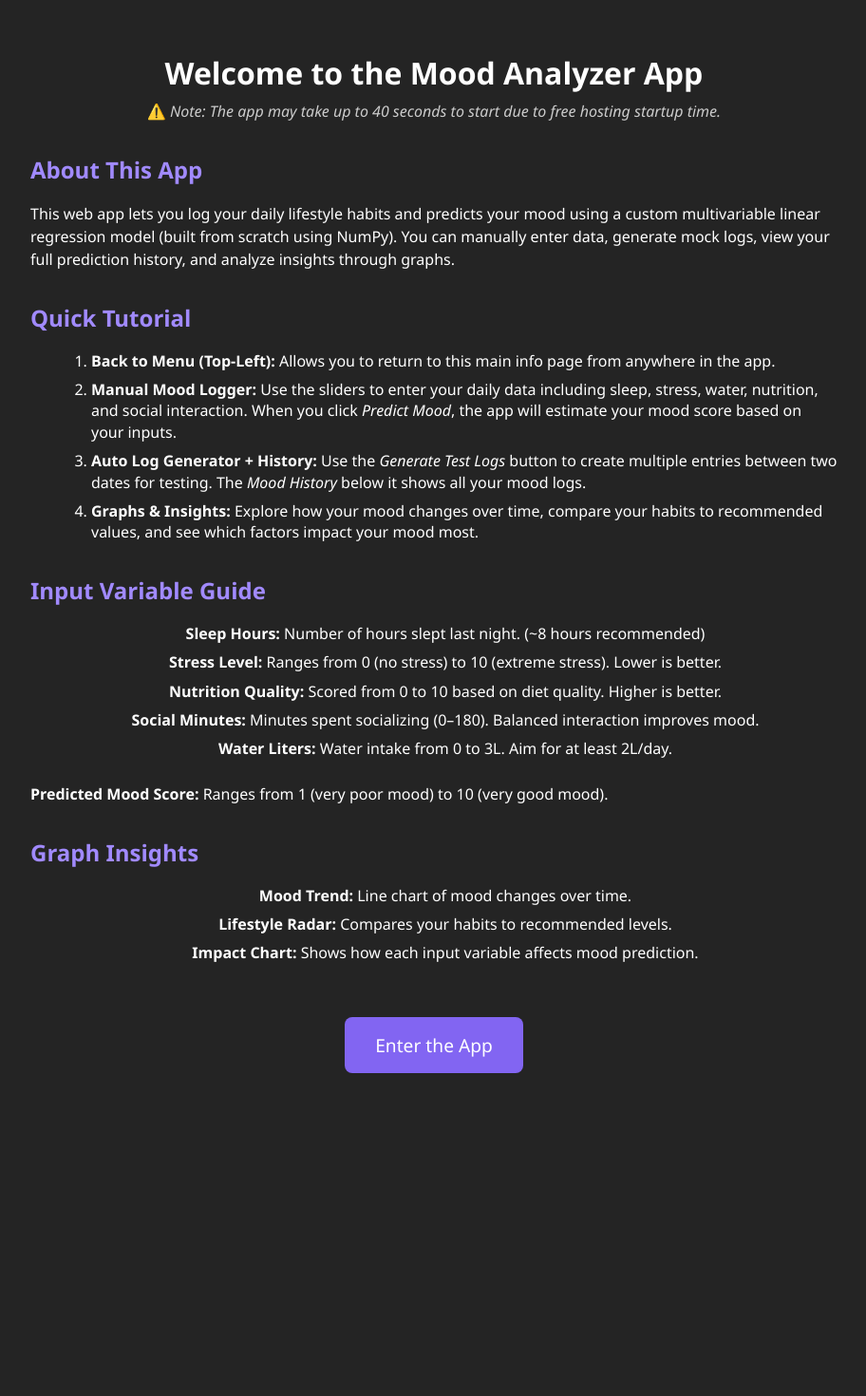
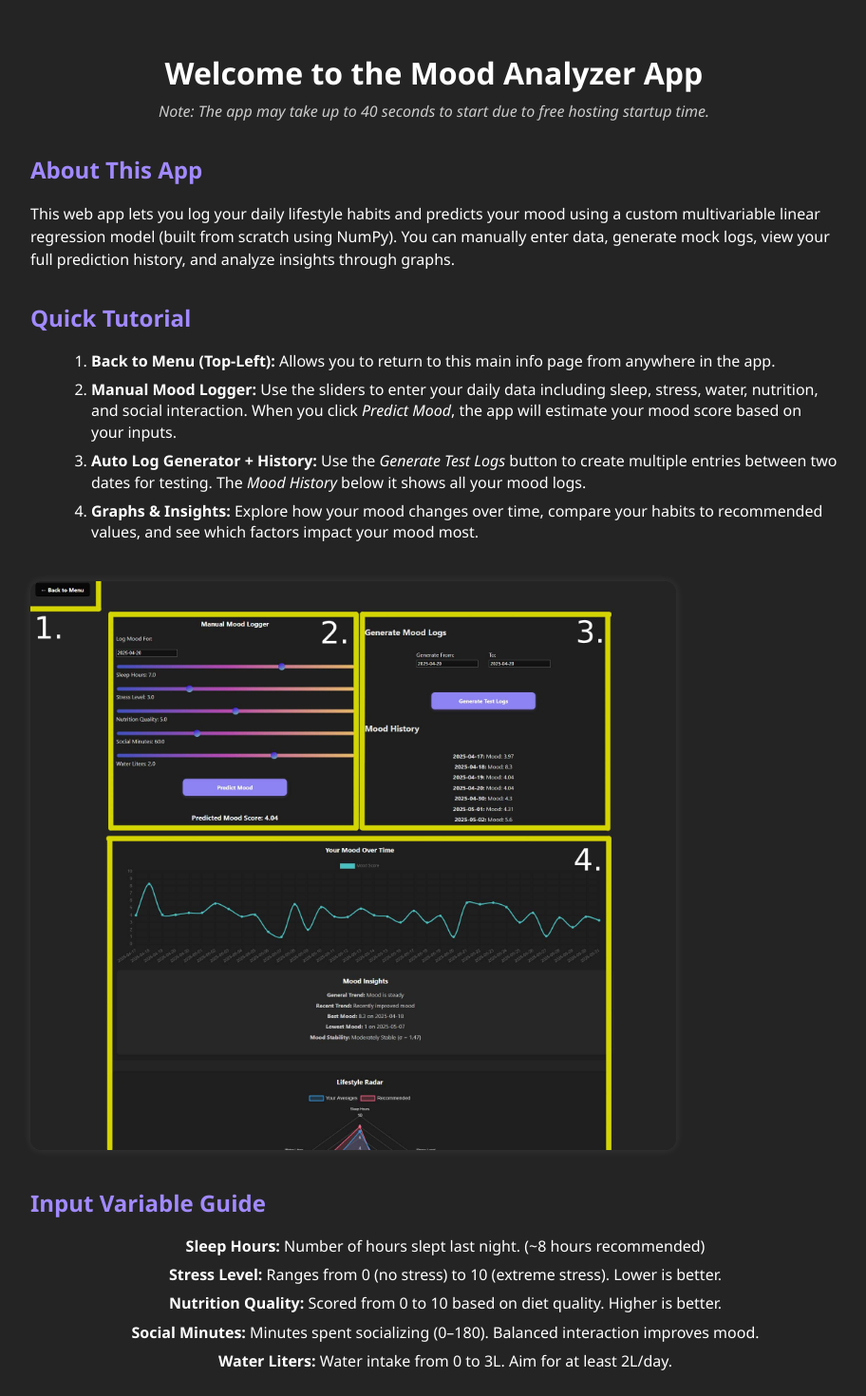
Before and after one commit to lukitasxue/mood-frontend, a Vue app: page / in a window 1280 px wide. Shown: the top 1470 px of the page at 95% size, without its empty margins (183-1095 px from the left). Before the commit the page ends 1162 px from the top, so only its background shows below. Built offline with nearby package versions, Linux system fonts and the light colour scheme.

Commit message:
Added tutorial and re-formatted menu

```diff
--- a/src/components/MenuPage.vue
+++ b/src/components/MenuPage.vue
@@ -3,7 +3,7 @@
     <h1>Welcome to the Mood Analyzer App</h1>
 
     <p class="delay-warning">
-      ⚠️ Note: The app may take up to 40 seconds to start due to free hosting startup time.
+      Note: The app may take up to 40 seconds to start due to free hosting startup time.
     </p>
 
     <section>
@@ -14,7 +14,7 @@
       </p>
     </section>
 
-    <section>
+    <section class="tutorial-section">
       <h2>Quick Tutorial</h2>
       <ol>
         <li><strong>Back to Menu (Top-Left):</strong> Allows you to return to this main info page from anywhere in the app.</li>
@@ -31,6 +31,7 @@
           Explore how your mood changes over time, compare your habits to recommended values, and see which factors impact your mood most.
         </li>
       </ol>
+      <img src="/guide.jpg" alt="Tutorial Layout" class="tutorial-image" />
     </section>
 
     <section>
@@ -117,4 +118,18 @@ ul, ol {
 .start-button:hover {
   background-color: #a18aff;
 }
+
+.tutorial-section {
+  margin-bottom: 2rem;
+}
+
+
+.tutorial-image {
+  margin-top: 1.5rem;
+  max-width: 80%;
+  border-radius: 12px;
+  box-shadow: 0 0 10px rgba(255, 255, 255, 0.1);
+}
+
+
 </style>
```
